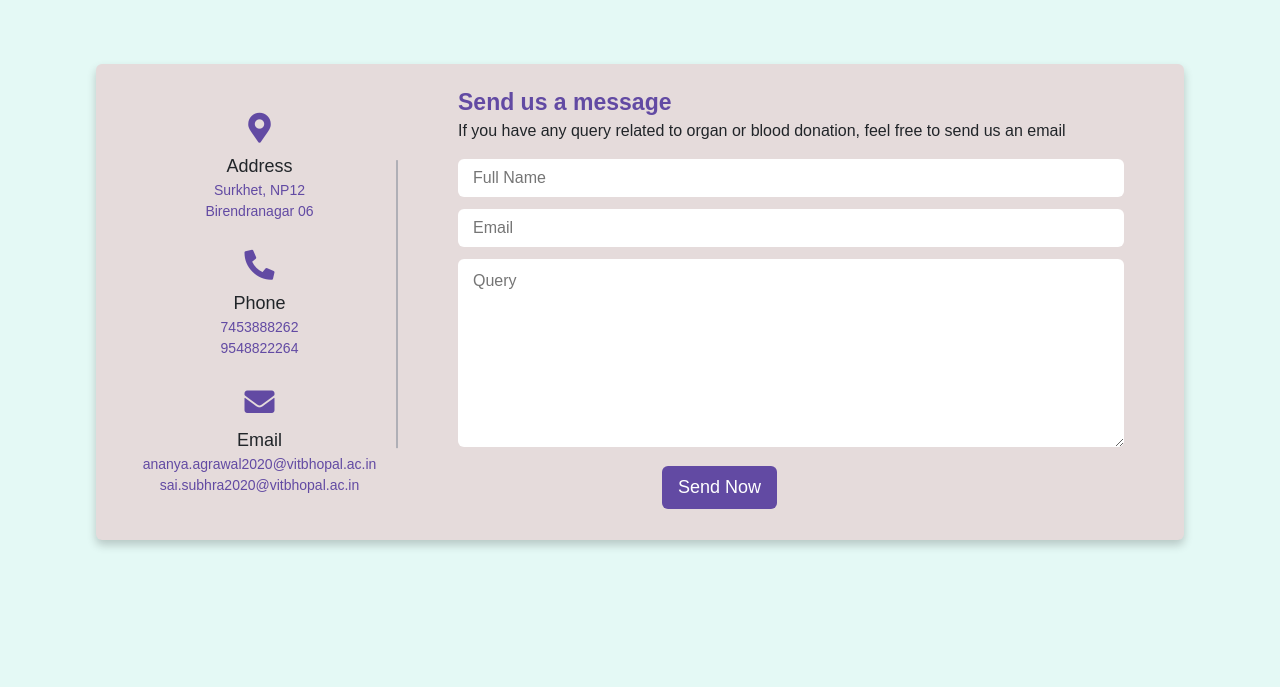
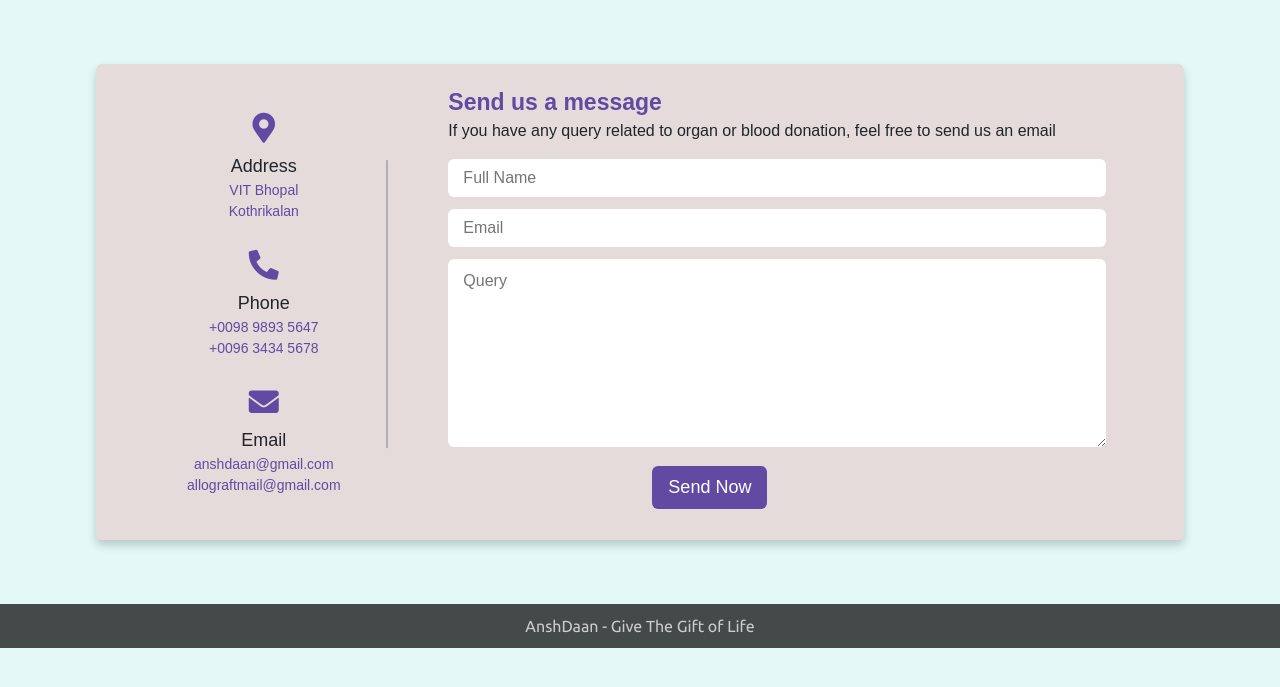
Before and after one commit to unique-gravel/Allograft-Project, a PHP site: page /Allograft-Project/contact_us.php in a window 1280 px wide. Shown: the part 84-771 px from the top of the page. Run offline with PHP 8.4, Linux system fonts and the light colour scheme; the visitor is signed in with stand-in values (Sample User, id 1); some libraries are stand-ins or nearby versions.

Commit message:
made changes to the contact details

```diff
--- a/contact_us.php
+++ b/contact_us.php
@@ -162,20 +162,20 @@ $datebasePatientFlag = $_SESSION['patientFlag'];
           <div class="address details">
             <i class="fas fa-map-marker-alt"></i>
             <div class="topic">Address</div>
-            <div class="text-one">Surkhet, NP12</div>
-            <div class="text-two">Birendranagar 06</div>
+            <div class="text-one">VIT Bhopal</div>
+            <div class="text-two">Kothrikalan</div>
           </div>
           <div class="phone details">
             <i class="fas fa-phone-alt"></i>
             <div class="topic">Phone</div>
-            <div class="text-one">7453888262</div>
-            <div class="text-two">9548822264</div>
+            <div class="text-one">+0098 9893 5647</div>
+            <div class="text-two">+0096 3434 5678</div>
           </div>
           <div class="email details">
             <i class="fas fa-envelope"></i>
             <div class="topic">Email</div>
-            <div class="text-one">ananya.agrawal2020@vitbhopal.ac.in</div>
-            <div class="text-two">sai.subhra2020@vitbhopal.ac.in</div>
+            <div class="text-one">anshdaan@gmail.com</div>
+            <div class="text-two">allograftmail@gmail.com</div>
           </div>
         </div>
         <div class="right-side">
@@ -202,7 +202,10 @@ $datebasePatientFlag = $_SESSION['patientFlag'];
       </div>
     </div>
 
-
+    <!-- footer -->
+    <footer>
+      <p class="footer">AnshDaan - Give The Gift of Life</p>
+    </footer>
 
   </body>
 </html>
```
